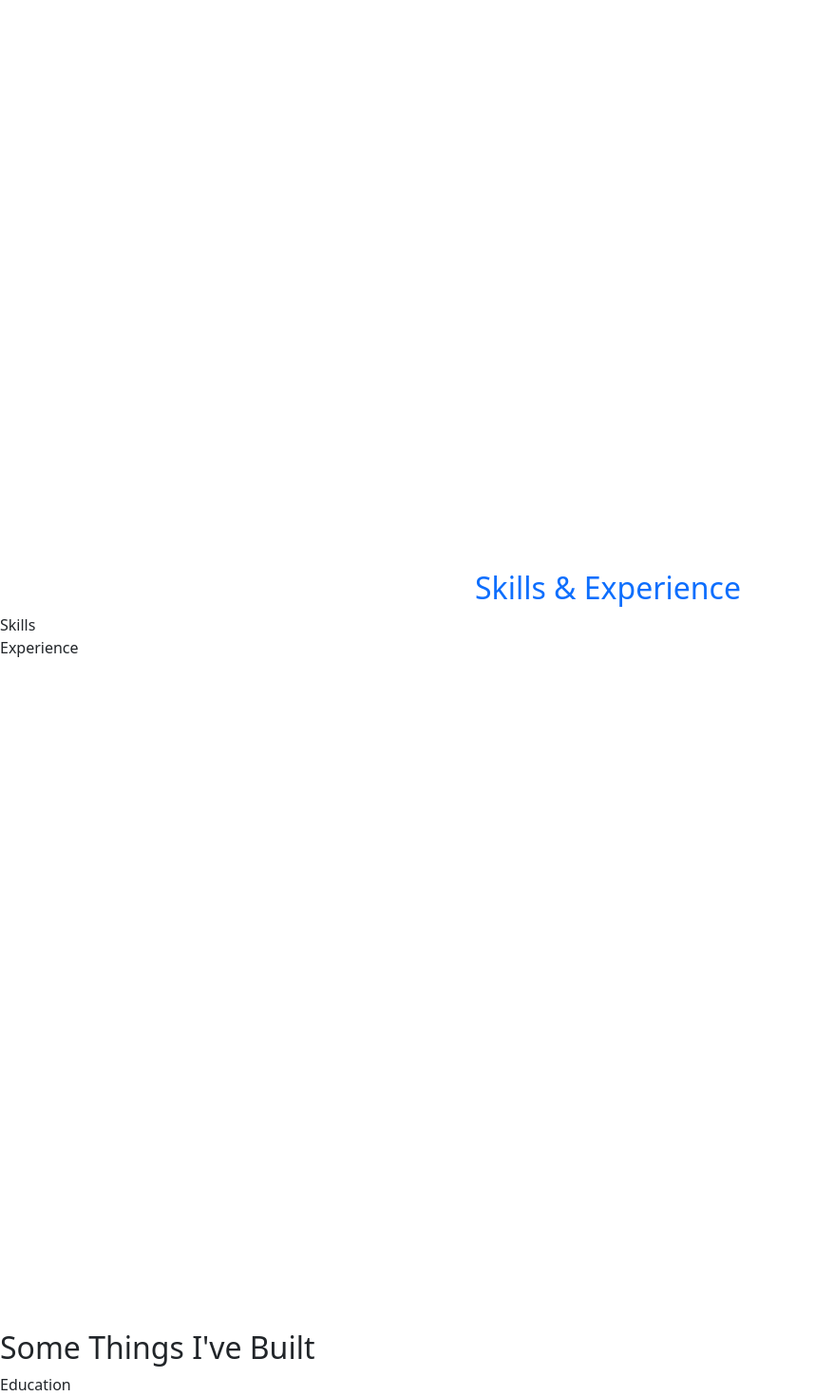
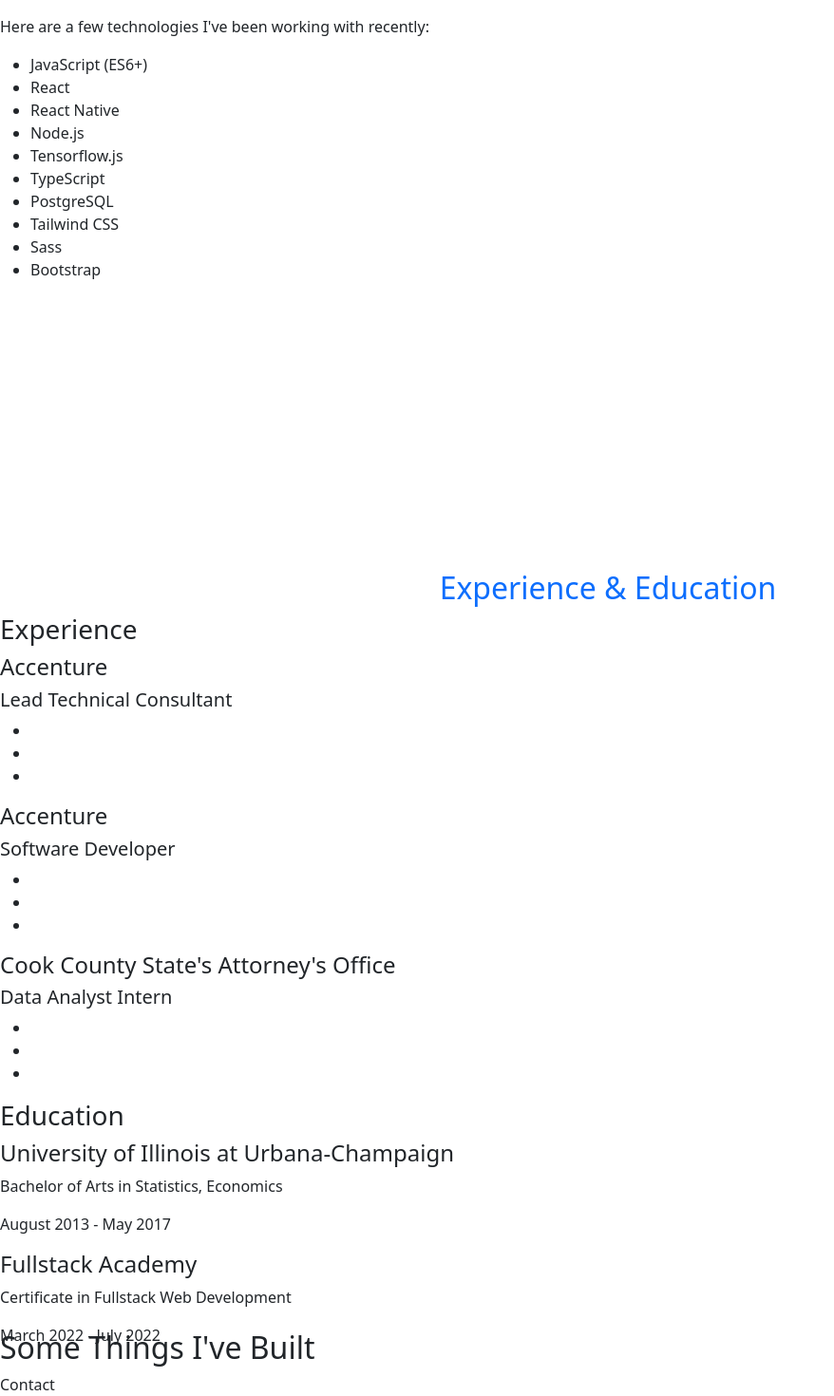
Before and after one commit to michaelvarga/portfolio-2, a React (Create React App) app: page / in a window 1280 px wide. Shown: the part 1000-2470 px from the top of the page at 95% size, without its empty margins (0-878 px from the left). Built offline with nearby package versions, Linux system fonts and the light colour scheme.

Commit message:
Added more info to the about section, education, experience

```diff
--- a/src/About.js
+++ b/src/About.js
@@ -7,8 +7,26 @@
         <h2 className="text-primary">About Me</h2>
         <h3>I'm a <strong>Full Stack Developer</strong> based in Chicago</h3>
         <p>
-          I'm a software engineer specializing in building and designing exceptional digital experiences. I have experience building web and mobile applications with JavaScript / React.js / Node.js / React Native and more. Previously, I worked at a large consulting firm as an Application Development Consultant, and I'm in the process of transitioning careers to software engineering.
+          Hello! My name is Mike and I enjoy building things for the web. My interest in programming started back in 2009 when I learned to hack my favorite computer game, Microsoft Flight Simulator, and fly customized airplanes.
         </p>
+        <p>
+          Fast-forward to today, and I've had the privilege of developing software at <a href="https://www.accenture.com/" target="_blank" rel="noreferrer">a huge consulting firm</a> that has had a massive impact on a federal client. I recently left that firm to join a <a href="https://www.fullstackacademy.com/" target="_blank" rel="noreferrer">web development bootcamp</a> to learn a new tech stack and change industries.
+        </p>
+        <p>Here are a few technologies I've been working with recently:</p>
+        <div>
+          <ul>
+            <li>JavaScript (ES6+)</li>
+            <li>React</li>
+            <li>React Native</li>
+            <li>Node.js</li>
+            <li>Tensorflow.js</li>
+            <li>TypeScript</li>
+            <li>PostgreSQL</li>
+            <li>Tailwind CSS</li>
+            <li>Sass</li>
+            <li>Bootstrap</li>
+          </ul>
+        </div>
       </div>
     </div>
   );
--- a/src/App.js
+++ b/src/App.js
@@ -1,9 +1,7 @@
-import logo from "./logo.svg";
 import "./App.css";
 import Home from "./Home";
 import About from "./About";
 import Projects from "./Projects";
-import Education from "./Education";
 import Experience from "./Experience";
 import Contact from "./Contact";
 
@@ -16,7 +14,6 @@
       <About />
       <Experience />
       <Projects />
-      <Education />
       <Contact />
     </div>
   );
--- a/src/Education.js
+++ /dev/null
@@ -1,9 +0,0 @@
-import React from 'react'
-
-const Education = () => {
-  return (
-    <div>Education</div>
-  )
-}
-
-export default Education
--- a/src/Experience.js
+++ b/src/Experience.js
@@ -1,17 +1,70 @@
-import React from 'react'
+import React from "react";
 
 const Experience = () => {
   return (
     <div className="fluid-container vh-100 position-relative">
       <div>
-        <h2 className="text-primary text-center">Skills & Experience</h2>
+        <h2 className="text-primary text-center">Experience & Education</h2>
         <div>
-          <div>Skills</div>
-          <div>Experience</div>
+          <div>
+            <h3>Experience</h3>
+            <div>
+              <h4>Accenture</h4>
+              <div>
+                <h5>Lead Technical Consultant</h5>
+              </div>
+              <div>
+                <ul>
+                  <li></li>
+                  <li></li>
+                  <li></li>
+                </ul>
+              </div>
+            </div>
+            <div>
+              <h4>Accenture</h4>
+              <div>
+                <h5>Software Developer</h5>
+              </div>
+              <div>
+                <ul>
+                  <li></li>
+                  <li></li>
+                  <li></li>
+                </ul>
+              </div>
+            </div>
+            <div>
+              <h4>Cook County State's Attorney's Office</h4>
+              <div>
+                <h5>Data Analyst Intern</h5>
+              </div>
+              <div>
+                <ul>
+                  <li></li>
+                  <li></li>
+                  <li></li>
+                </ul>
+              </div>
+            </div>
+          </div>
+          <div>
+            <h3>Education</h3>
+            <div>
+              <h4>University of Illinois at Urbana-Champaign</h4>
+              <p>Bachelor of Arts in Statistics, Economics</p>
+              <p>August 2013 - May 2017</p>
+            </div>
+            <div>
+              <h4>Fullstack Academy</h4>
+              <p>Certificate in Fullstack Web Development</p>
+              <p>March 2022 - July 2022</p>
+            </div>
+          </div>
         </div>
       </div>
     </div>
-  )
-}
+  );
+};
 
-export default Experience
+export default Experience;
--- a/src/Home.js
+++ b/src/Home.js
@@ -7,8 +7,8 @@
     <div className="fluid-container vh-100 App-header d-flex position-relative">
       <div className="circle"/>
       <div className="intro">
-          <h6 className="display-6"><span role="img">{String.fromCodePoint(0x1f44b)}</span> HELLO, I'M</h6>
-          <h1 className="text-primary display-1">Michael</h1>
+          <h6 className="display-6"><span role="img">{String.fromCodePoint(0x1f44b)}</span> Hi, my name is</h6>
+          <h1 className="text-primary display-1">Mike Varga</h1>
           <div className="animated-typing display-6">
             <Typed
               strings = {["Full Stack Software Developer", "Mobile Developer", "Web Developer"]}
```
